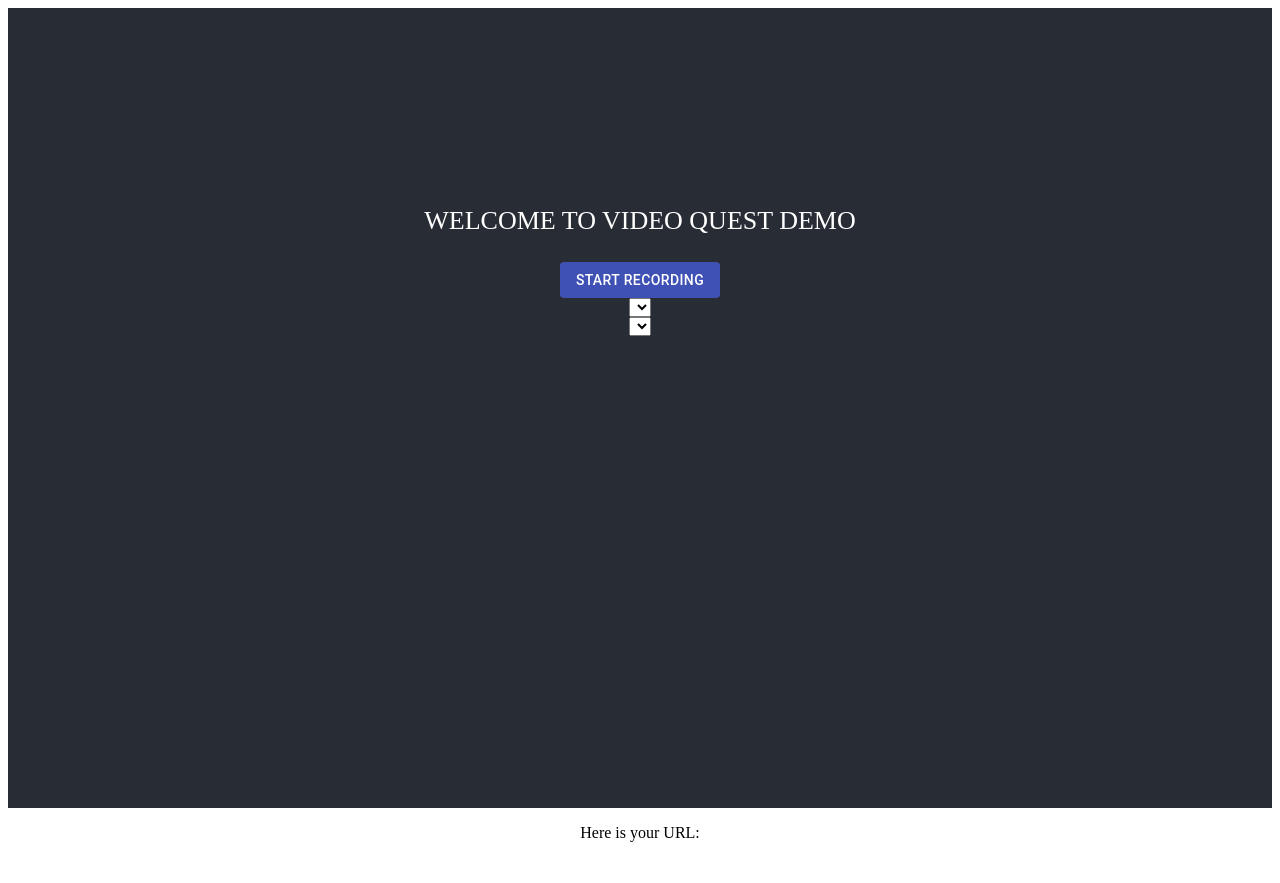
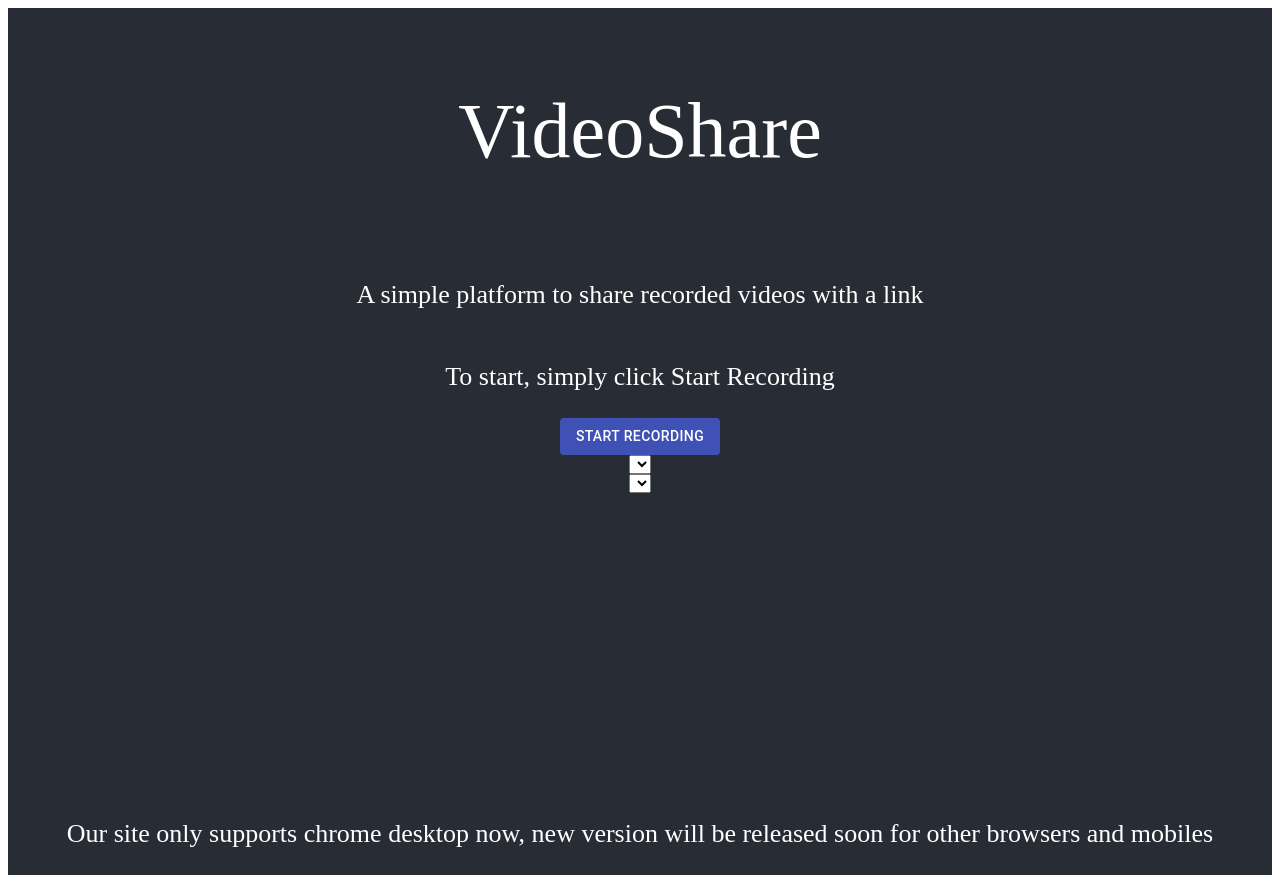
Before and after one commit to ChangjunZhoJoe/VideoShare, a React (Create React App) app: page / in a window 1280 px wide. Before the commit the page ends 858 px from the top, so only its background shows below. Built offline with nearby package versions, Linux system fonts and the light colour scheme; no server answers.

Commit message:
:tada:Changed displayed text on website

```diff
--- a/src/videorecorder.js
+++ b/src/videorecorder.js
@@ -6,41 +6,42 @@ function VideoRecorder() {
     const [isRecording, setIsRecording] = useState(false);
     const [isDoneRecording, setIsDoneRecording] = useState(false);
 
-    const [stream, setStream] = useState({});
-    const [mediaRecorder, setMediaRecorder] = useState({});
-    const [recordedMedia, setRecordedMedia] = useState({});
+    // const [stream, setStream] = useState({});
+    const [mediaRecorder, setMediaRecorder] = useState({})
+    const [recordedMedia, setRecordedMedia] = useState({})
+    const [uploadDone, setUploadDone] = useState(false)
     useEffect(() => {
-        setupWebCam();
+        setupWebCam()
     }, []);
 
     function setupWebCam() {
-        var videoElement = document.getElementById("video");
-        var audioSelect = document.querySelector("select#audioSource");
-        var videoSelect = document.querySelector("select#videoSource");
+        var videoElement = document.getElementById("video")
+        var audioSelect = document.querySelector("select#audioSource")
+        var videoSelect = document.querySelector("select#videoSource")
 
-        audioSelect.onchange = getStream;
-        videoSelect.onchange = getStream;
+        audioSelect.onchange = getStream
+        videoSelect.onchange = getStream
 
-        getStream().then(getDevices).then(gotDevices);
+        getStream().then(getDevices).then(gotDevices)
 
         function getDevices() {
             // AFAICT in Safari this only gets default devices until gUM is called :/
-            return navigator.mediaDevices.enumerateDevices();
+            return navigator.mediaDevices.enumerateDevices()
         }
 
         function gotDevices(deviceInfos) {
-            window.deviceInfos = deviceInfos; // make available to console
-            console.log("Available input and output devices:", deviceInfos);
+            window.deviceInfos = deviceInfos // make available to console
+            console.log("Available input and output devices:", deviceInfos)
             for (const deviceInfo of deviceInfos) {
-                const option = document.createElement("option");
-                option.value = deviceInfo.deviceId;
+                const option = document.createElement("option")
+                option.value = deviceInfo.deviceId
                 if (deviceInfo.kind === "audioinput") {
                     option.text =
-            deviceInfo.label || `Microphone ${audioSelect.length + 1}`;
-                    audioSelect.appendChild(option);
+            deviceInfo.label || `Microphone ${audioSelect.length + 1}`
+                    audioSelect.appendChild(option)
                 } else if (deviceInfo.kind === "videoinput") {
-                    option.text = deviceInfo.label || `Camera ${videoSelect.length + 1}`;
-                    videoSelect.appendChild(option);
+                    option.text = deviceInfo.label || `Camera ${videoSelect.length + 1}`
+                    videoSelect.appendChild(option)
                 }
             }
         }
@@ -48,48 +49,62 @@ function VideoRecorder() {
         function getStream() {
             if (window.stream) {
                 window.stream.getTracks().forEach((track) => {
-                    track.stop();
-                });
+                    track.stop()
+                })
             }
-            const audioSource = audioSelect.value;
-            const videoSource = videoSelect.value;
+            const audioSource = audioSelect.value
+            const videoSource = videoSelect.value
             const constraints = {
                 audio: { deviceId: audioSource ? { exact: audioSource } : undefined },
                 video: { deviceId: videoSource ? { exact: videoSource } : undefined },
-            };
+            }
             return navigator.mediaDevices
                 .getUserMedia(constraints)
                 .then((stream) => {
-                    console.log(stream);
-                    setStream(stream);
-                    gotStream(stream);
+                    console.log(stream)
+                    // setStream(stream)
+                    gotStream(stream)
                 })
-                .catch(handleError);
+                .catch(handleError)
         }
 
         function gotStream(stream) {
-            window.stream = stream; // make stream available to console
+            window.stream = stream // make stream available to console
             audioSelect.selectedIndex = [...audioSelect.options].findIndex(
                 (option) => option.text === stream.getAudioTracks()[0].label
-            );
+            )
             videoSelect.selectedIndex = [...videoSelect.options].findIndex(
                 (option) => option.text === stream.getVideoTracks()[0].label
-            );
+            )
 
-            videoElement.srcObject = stream;
+            videoElement.srcObject = stream
+            setUpRecorder(stream)
         }
 
         function handleError(error) {
-            console.error("Error: ", error);
+            console.error("Error: ", error)
         }
     }
 
-    function stopAllTracks() {
-        if (window.stream) {
-            window.stream.getTracks().forEach((track) => {
-                track.stop();
-            });
+    function setUpRecorder(pStream){
+        var options = { mimeType: "video/webm; codecs=vp9" }
+        const mediaRecorder = new MediaRecorder(pStream, options)
+        setMediaRecorder(mediaRecorder)
+        mediaRecorder.ondataavailable = handleDataAvailable
+
+        function handleDataAvailable(event) {
+            if (event.data.size > 0) {
+                setRecordedMedia(event.data)
+                var videoElement = document.getElementById("videoreplay")
+                videoElement.src = window.URL.createObjectURL(event.data)
+                // document.getElementById('videoreplay').srcObject = event.data
             }
+        }
+    }
+
+    function showShareLink(pFileName){
+        setUploadDone(true)
+        document.getElementById("url").innerHTML = window.location.href + 'play?video='+ pFileName
     }
 
     function uploadVideo() {
@@ -99,8 +114,7 @@ function VideoRecorder() {
             .then((res) => res.json())
             .then((res) => {
                 console.log(res);
-                document.getElementById("url").innerHTML =
-          window.location.href + 'play?video='+ res.headerStreamingFileName;
+                showShareLink(res.headerStreamingFileName)
                 fetch(res.uploadURL, {
                     method: "PUT",
                     headers: {
@@ -111,26 +125,13 @@ function VideoRecorder() {
                 }).then((res) => {
                     console.log("uploading done")
                     console.log(res);
-                });
-            });
+                })
+            })
     }
 
     function startRecording() {
-        setIsRecording(true);
-        var options = { mimeType: "video/webm; codecs=vp9" };
-        const mediaRecorder = new MediaRecorder(stream, options);
-        setMediaRecorder(mediaRecorder);
-        mediaRecorder.ondataavailable = handleDataAvailable;
-        mediaRecorder.start();
-
-        function handleDataAvailable(event) {
-            if (event.data.size > 0) {
-                setRecordedMedia(event.data);
-                var videoElement = document.getElementById("videoreplay");
-                videoElement.src = window.URL.createObjectURL(event.data);
-                // document.getElementById('videoreplay').srcObject = event.data
-            }
-        }
+        setIsRecording(true)
+        mediaRecorder.start()
     }
 
     function playRecording() {
@@ -140,7 +141,7 @@ function VideoRecorder() {
     }
 
     function handleStopRecording() {
-        stopAllTracks();
+        // stopAllTracks();
         setIsRecording(false);
         setIsDoneRecording(true);
         mediaRecorder.stop();
@@ -150,8 +151,20 @@ function VideoRecorder() {
         <div className="App">
             <header className="App-header">
                 {/* <img src={logo} className="App-logo" alt="logo" /> */}
-                <p>WELCOME TO VIDEO QUEST DEMO</p>
-                {isRecording ? (
+                <p style={{fontSize:'3em'}}>VideoShare</p>
+                <p>A simple platform to share recorded videos with a link</p>
+                <p>To start, simply click Start Recording</p>
+                {
+                    uploadDone?
+                        <>
+                            <p style={{fontSize:'2em'}} >Share your video with:</p>
+                            <p id="url"></p>
+                        </>
+                        :
+                        <></>
+                }
+                {
+                    isRecording ? (
                         <>
                             <Button
                                 variant="contained"
@@ -200,19 +213,17 @@ function VideoRecorder() {
                     autoPlay={true}
                     muted
                     id="video"
-                    style={{ transform: "rotateY(180deg)" }}
+                    // style={{ transform: "rotateY(180deg)" }}
                 />
                 <video
                     autoPlay={false}
                     id="videoreplay"
-                    style={{ transform: "rotateY(180deg)" }}
+                    // style={{ transform: "rotateY(180deg)" }}
                 />
+                <p>Our site only supports chrome desktop now, new version will be released soon for other browsers and mobiles</p>
             </header>
-            <div>
-                <p>Here is your URL: </p>
-                <p id="url"></p>
         </div>
-        </div>
+
     );
 }
 
```
Lines whose indentation alone changed are shown as unchanged.
